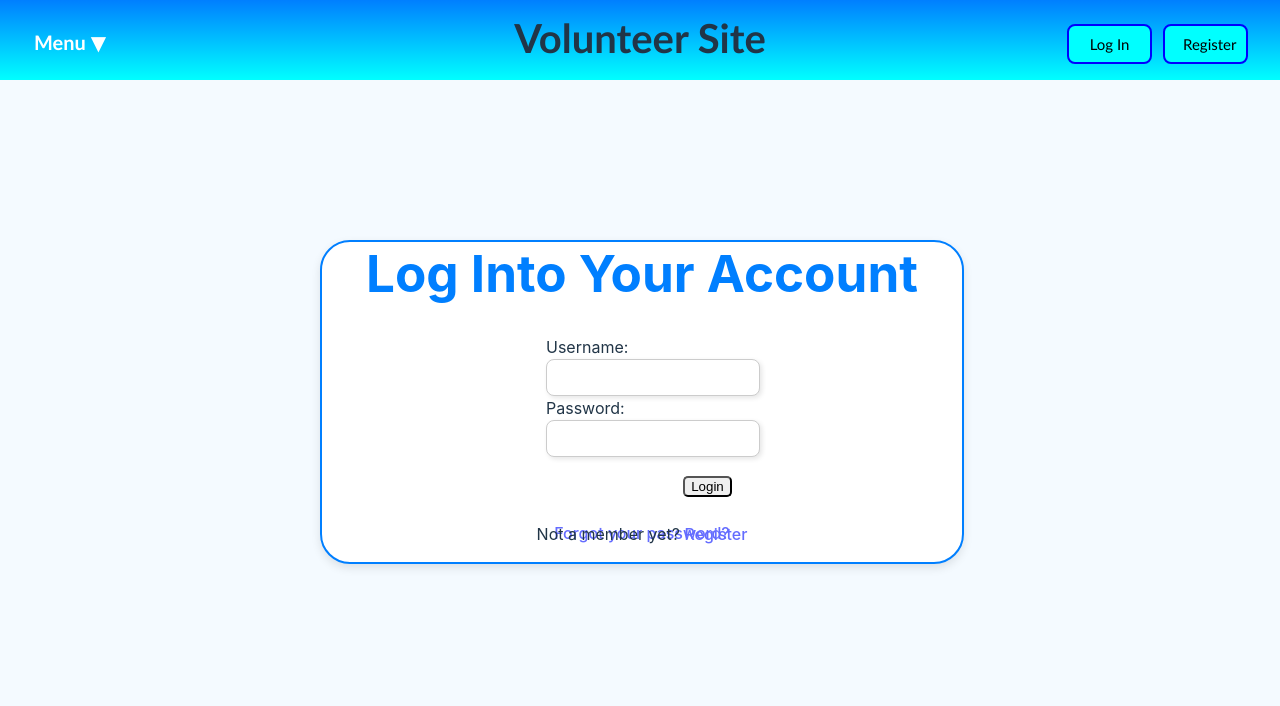
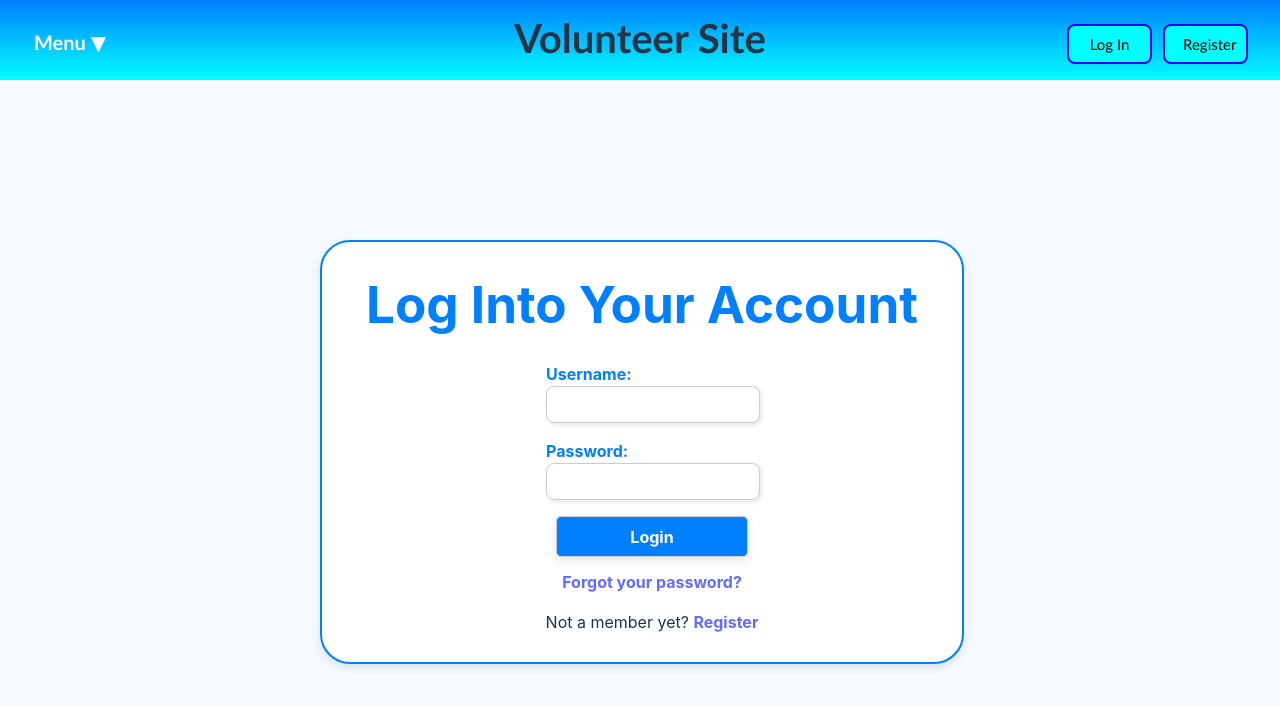
Before and after one commit to VipinN1/VolunteerProjectFrontEnd, a React (Vite) app in the folder frontend/: page /login in a window 1280 px wide. Shown: the top 706 px of the page. Built offline with nearby package versions, Linux system fonts and the light colour scheme.

Commit message:
Commit 1.0.8
Reformatted Login and Register pages. Added an old rule from the old login.css page to EventPage.css so it no longer breaks the form formatting

```diff
--- a/frontend/src/Pages/EventPage.css
+++ b/frontend/src/Pages/EventPage.css
@@ -23,6 +23,14 @@
     color: #007FFF;
     font-size: 24px;
     font-weight: bold;
+  }
+
+  form[id="event_form"], form[id="volunteer_form"] {
+    text-align: center;
+    margin-left:auto;
+    margin-right:auto;
+    align-content: center;
+    width: 30%;
   }
 
   .form1 {
--- a/frontend/src/Pages/Login.css
+++ b/frontend/src/Pages/Login.css
@@ -19,7 +19,7 @@
     margin-left:auto;
     margin-right:auto;
     width:50%;
-    height: 40%;
+    height: 52.5%;
     border: 2px solid #007FFF;
     border-radius: 30px;
     background:white;
@@ -27,28 +27,28 @@
 
   #login_h1 {
     position:relative;
-    top: -10%;
     font-weight: bold;
     color:#007FFF;
   }
 
-  form {
+  form[id="login_form"] {
     text-align: center;
+    width:100%;
+    position:relative;
     margin-left:auto;
     margin-right:auto;
     align-content: center;
     width: 30%;
+    position:relative;
+    top:-5%;
   }
 
-  form[id="login_form"] {
-    position:relative;
-    top:-15%;
-  }
-
-  label {
+  form[id="login_form"] p label {
     text-align: right;
     float: left;
     clear: left;
+    font-weight: bold;
+    color: #007FFF;
   }
 
   label[for="password_log"], label[for="username_log"], input[for="username_log"], input[for="password_log"] {
@@ -59,23 +59,33 @@
   input[type=text], input[type=email], input[type=password] {
     float: right;
     border: 1px solid black;
+    box-shadow: 0px 4px 10px rgba(0, 0, 0, 0.1);
     border-radius: 5px;
   }
 
-  input[type=submit][value="Login"] {
+  form[id="login_form"] p button[type=submit][value="Login"] {
     float:none;
-    position: absolute;
+    position: relative;
     align-content:center;
-    bottom: -40px;
+    bottom: 0px;
+    width:100%;
+    left:10px;
+    background-color: #007FFF;
+    color:white;
+    font-size:1rem;
+    font-weight:bold;
+    border:1px solid #ccc;
+    box-shadow: 0px 4px 10px rgba(0, 0, 0, 0.1);
     border-radius: 5px;
   }
 
-  p[id="register_msg"] {
-    float:none;
-    position: absolute;
+  section[id="msg_section"] {
+    float: none;
+    align-content: center;
     text-align:center;
-    width:100%;
-    bottom: 0%;
+    position: relative;
+    bottom:40px;
+    left:10px;
   }
 
   input[type=text]:focus, input[type=email]:focus, input[type=password]:focus {
@@ -104,3 +114,7 @@
   #register_button_log {
     right:2.5%;
   }
+
+  p[id="forgot_msg"] a, p[id="register_msg"] a {
+    font-weight:bold;
+  }
--- a/frontend/src/Pages/LoginPage.jsx
+++ b/frontend/src/Pages/LoginPage.jsx
@@ -21,11 +21,11 @@ function LoginPage() {
                   <input type="password" id="password_log" name="password_log" size="15" required></input>
               </p>
               <p id="login_p">
-                  <input type="submit" value="Login"></input>  {/* TODO: Figure out the major issue with freakin'... CSS SPILLOVER */}
+                  <button type="submit" value="Login">Login</button>  {/* TODO: Figure out the major issue with freakin'... CSS SPILLOVER */}
               </p>
           </form>
-          <section>
-          <p id="forgot_msg"><a>Forgot your password?</a></p> {/* Add a link to the account creation page here */}
+          <section id="msg_section">
+            <p id="forgot_msg"><a>Forgot your password?</a></p> {/* Add a link to the account creation page here */}
             <p id="register_msg">Not a member yet? <a href="/register/">Register</a></p> {/* Add a link to the account creation page here */}
           </section>
         </div>
--- a/frontend/src/Pages/Register.css
+++ b/frontend/src/Pages/Register.css
@@ -1,26 +1,13 @@
-#header_div_register {
-    top: 0;
-    left: 0;
-    width: 100%;
-    height: 10%;
-    position: fixed;
-    z-index: 3000;
-    font-size: 30pt;
-    align-content: center;
-    text-align:center;
-    font-family: 'Trebuchet MS', 'Lucida Sans Unicode', 'Lucida Grande', 'Lucida Sans', Arial, sans-serif;
-    font-weight: bolder;
-  }
-
-  #footer_div {
-    bottom: 0;
-    left: 0;
-    width: 100%;
-    height: 10%;
-    position: fixed;
-    z-index: 3000;
-    background: linear-gradient(aqua, #007FFF);
-  }
+.register-container {
+  text-align:center;
+  margin-top: 150px;
+  width: 80%;
+  max-width: 900px;
+  padding: 25px;
+  background: white;
+  border-radius: 12px;
+  box-shadow: 0px 4px 10px rgba(0,0,0,0.1);
+}
 
   #body_div_reg {
     position:absolute;
@@ -31,10 +18,11 @@
     margin-left:auto;
     margin-right:auto;
     width:50%;
-    height: 47.5%;
+    height: 55%;
     border: 2px solid #007FFF;
     border-radius: 30px;
     background:white;
+    box-shadow: 0px 4px 10px rgba(0,0,0,0.1);
   }
 
   form[id="register_form"] {
@@ -42,22 +30,24 @@
     margin-left:auto;
     margin-right:auto;
     align-content: center;
-    width: 30%;
+    width: 40%;
     position: relative;
-    top: -10%;
+    top: -7.5%;
   }
 
-  label {
+  form[id="register_form"] p label {
     position: relative;
     text-align: right;
     float: left;
     clear: left;
+    font-weight: bold;
+    color: #007FFF;
   }
 
   input[type=text], input[type=email], input[type=password] {
     position: relative;
     top:25%;
-    float: left;
+    float: none;
     border: 1px solid #ccc;
     border-radius: 8px;
     width: 100%;
@@ -75,8 +65,12 @@
     position: relative;
     align-content:center;
     top:20px;
-    width:50%;
-    font-size:15px;
+    left:10px;
+    width:100%;
+    background-color: #007FFF;
+    color: white;
+    font-size:1rem;
+    font-weight:bold;
     border: 1px solid #ccc;
     border-radius: 5px;
   }
@@ -108,7 +102,6 @@
     right:2.5%;
   }
 
-
   #register_h1 {
     color: #007FFF;
   }
```
